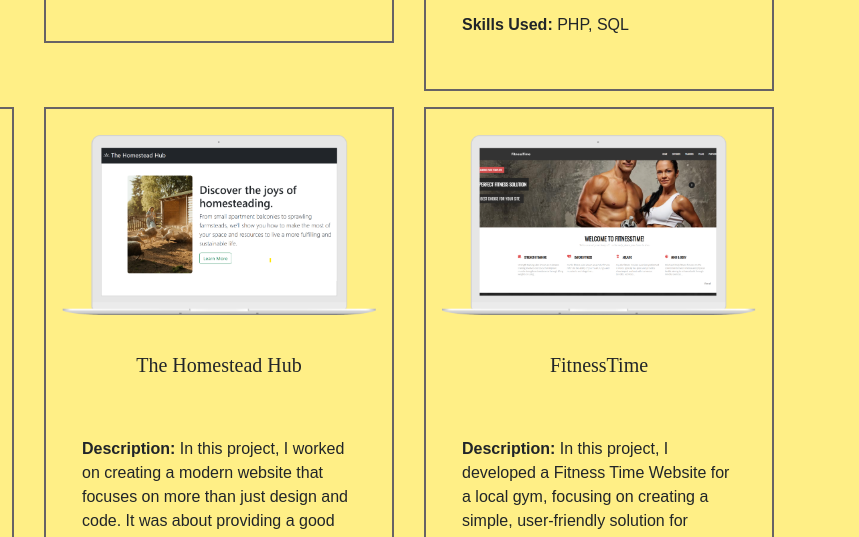
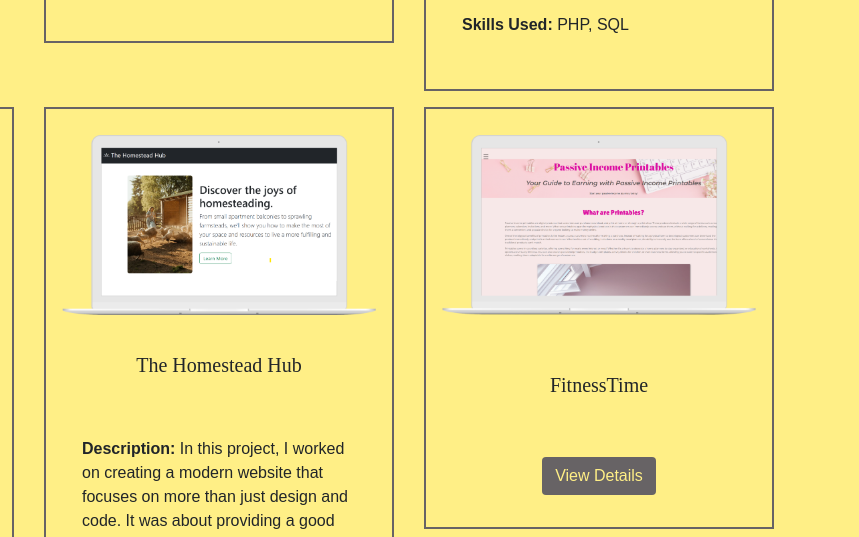
Before and after one commit to hagustin2/hersheyagustin-web-portfolio, a plain HTML site: page about-me.html in a window 1280 px wide. Shown: the part 5845-6382 px from the top of the page, 421-1280 px from the left. Drawn offline with nearby package versions, Linux system fonts and the light colour scheme; a web font is replaced by a local one.

Commit message:
Update about-me.html

```diff
--- a/about-me.html
+++ b/about-me.html
@@ -378,10 +378,9 @@
                         <p><strong>Challenges & Process: </strong>The biggest challenge was balancing the technical side, like SEO and marketing, with the design and content. To solve this, I focused on using SEO to bring in more visitors, made sure the site followed privacy rules, and used data to make changes that helped turn visitors into customers.</p>
                         <p><strong>Outcomes: </strong>This project helped me understand how to create a website that not only attracts visitors but also turns them into paying customers. I gained experience with SEO, online marketing, and analyzing data to improve conversion rates, which will be valuable in future web development projects.</p>
                         <button class="btn"><a href="https://passiveincomeprintables.netlify.app/">View Project</a></button>
+
                       </div>
                     </div>
-
-
                 </div>
               </div>
 
@@ -495,11 +494,20 @@
                   </div>
                 </div>
 
+
                 <div class="col-lg-4 col-md-6 col-sm-12">
                   <div class="card-skills p-3">
-                    <img class="card-img-top" src="img/fitness-time.png" alt="FitnessTime Porject">
-                    <div class="card-body">
-                      <h5 class="card-title pb-5">FitnessTime</h5>
+                    <img class="card-img-top" src="img/web-business-essentials.png" alt="Passive Income Printables Website">
+                    <h5 class="card-title p-5">FitnessTime</h5>
+                    <p>
+                      <button class="btn d-flex justify-content-center mx-auto">
+                        <a href="#collapseExample" data-toggle="collapse" role="button" aria-expanded="false" aria-controls="collapseExample">
+                          View Details
+                        </a>
+                      </button>
+                    </p>
+                      <div class="collapse" id="collapseExample">
+                        <div class="card card-body">
                           <p><strong>Description:</strong> In this project, I developed a Fitness Time Website for a local gym, focusing on creating a simple, user-friendly solution for managing services, trainers, partners, and plans. The goal was to make it easy for non-technical gym staff to update content. I used WordPress, leveraging posts, categories, and tags to organize and manage the site’s content effectively. This project showcased my skills in WordPress theme development, child themes, and site hierarchy while creating a system that requires no advanced technical knowledge for the gym staff.</p>
                           <p><strong>Role:</strong>
                             <ul>
@@ -517,6 +525,7 @@
                           <p><strong>Challenges & Process: </strong>The biggest challenge was making sure the website was easy for the gym staff to use since they had no technical experience. To solve this, I made sure everything was manageable through the WordPress dashboard, with posts and categories that the staff could update without needing to deal with any code.I worked closely with the instructor to understand the project requirements and how the site should function. After that, I built the website, organized the content, and ensured it was easy to update and maintain.</p>
                           <p><strong>Outcomes: </strong>This project helped me improve my WordPress skills, especially in working with themes and content management. It also taught me how to design a website that is easy for non-technical users to manage. The gym now has a website that they can easily update, and it provides a good experience for both the staff and their clients.</p>
                           <button class="btn"><a href="https://hagustin2.dmitstudent.ca/assignment2/">View Project</a></button>
+                      </div>
                     </div>
                   </div>
                 </div>
```
Lines whose indentation alone changed are shown as unchanged.
